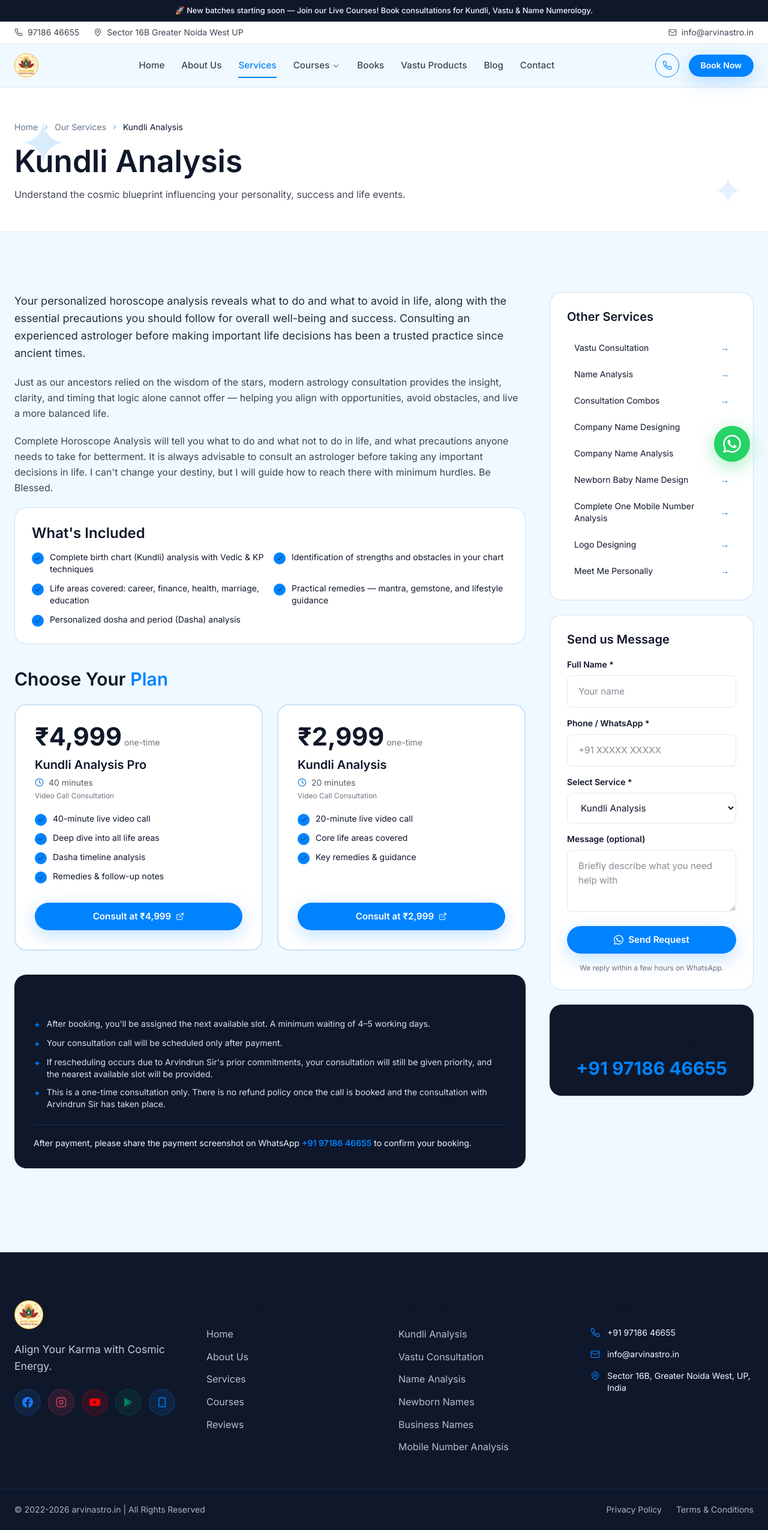
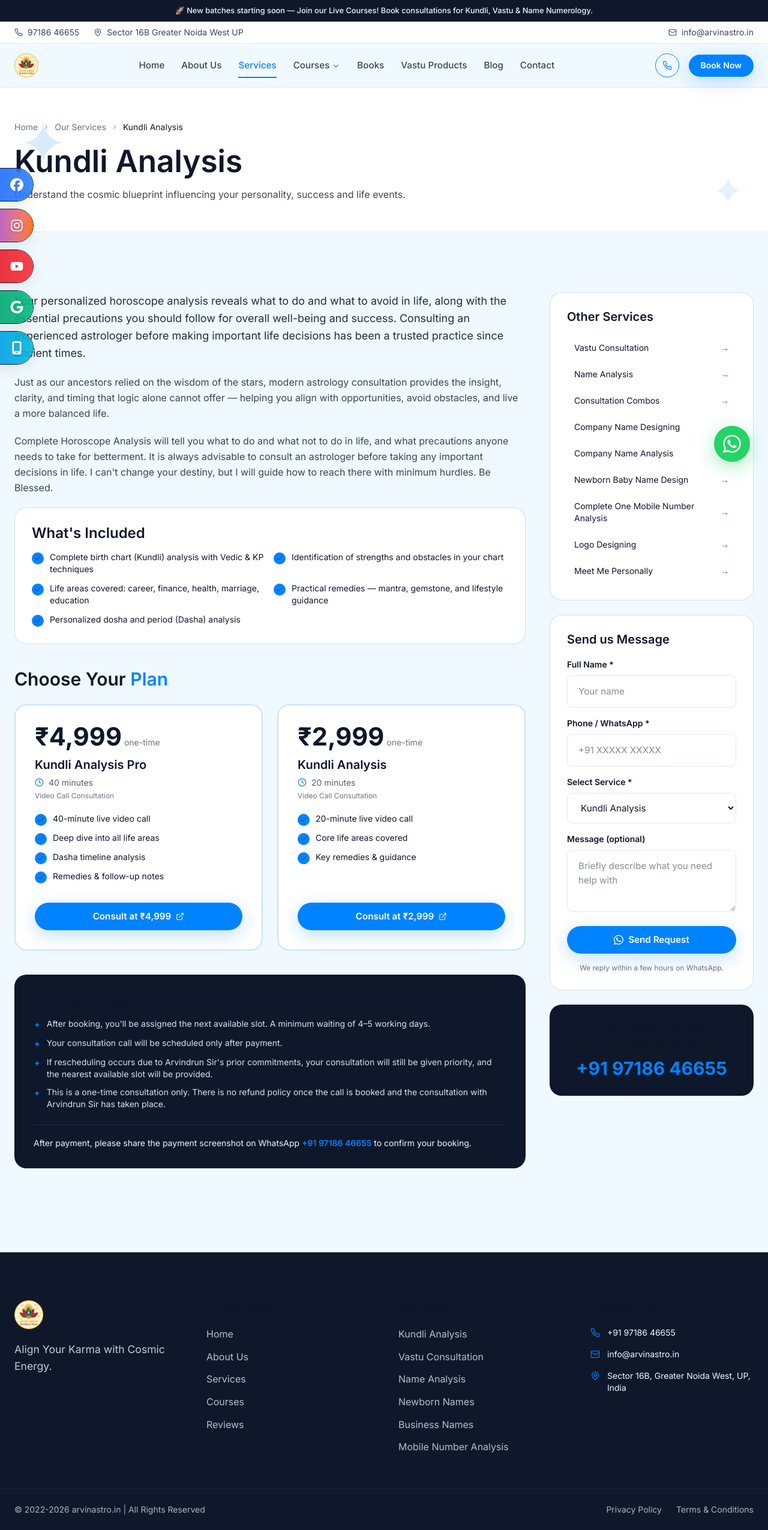
Before and after one commit to kjassi435/ASTROLOGY, a Next.js app: page /services/kundli-analysis in a window 1280 px wide. Shown: the whole page at 60% size. Built offline with nearby package versions, Linux system fonts and the light colour scheme.

Commit message:
feat: floating social links panel, remove footer social icons

```diff
--- a/app/layout.tsx
+++ b/app/layout.tsx
@@ -3,6 +3,7 @@
 import "./globals.css";
 import { Header } from "@/components/Header";
 import { Footer, FloatingWidgets } from "@/components/Footer";
+import { SocialLinks } from "@/components/SocialLinks";
 import { Preloader } from "@/components/Preloader";
 import { BRAND } from "@/lib/site";
 
@@ -51,6 +52,7 @@
         <main className="min-h-screen">{children}</main>
         <Footer />
         <FloatingWidgets />
+        <SocialLinks />
       </body>
     </html>
   );
--- a/components/Footer.tsx
+++ b/components/Footer.tsx
@@ -2,24 +2,8 @@
 
 import { useEffect, useState } from "react";
 import Link from "next/link";
-import { BRAND, CONTACT, COPYRIGHT, FOOTER_LINKS, FOOTER_SERVICES, LEGAL, SOCIALS } from "@/lib/site";
-import { IconFacebook, IconInstagram, IconMail, IconPhone, IconPin, IconWhatsApp, IconYouTube, IconGooglePlay, IconMobileApp, IconArrowUp } from "./Icons";
-
-const SOCIAL_ICONS: Record<string, React.ReactNode> = {
-  Facebook: <IconFacebook size={18} />,
-  Instagram: <IconInstagram size={18} />,
-  YouTube: <IconYouTube size={18} />,
-  "Google Play": <IconGooglePlay size={18} />,
-  "Mobile App": <IconMobileApp size={18} />,
-};
-
-const SOCIAL_COLORS: Record<string, string> = {
-  Facebook: "#1877F2",
-  Instagram: "#E4405F",
-  YouTube: "#FF0000",
-  "Google Play": "#01875F",
-  "Mobile App": "#0083FE",
-};
+import { BRAND, CONTACT, COPYRIGHT, FOOTER_LINKS, FOOTER_SERVICES, LEGAL } from "@/lib/site";
+import { IconMail, IconPhone, IconPin, IconWhatsApp, IconArrowUp } from "./Icons";
 
 export function Footer() {
   return (
@@ -31,26 +15,6 @@
             <img src="/images/logo.png" alt="Arvin Astro" style={{ width: 48, height: 48, objectFit: "contain" }} />
           </div>
           <p className="text-[1.1rem] opacity-80 mb-6">{BRAND.tagline}</p>
-          <div className="flex gap-3 flex-wrap">
-            {SOCIALS.map((s) => (
-              <a
-                key={s.name}
-                href={s.href}
-                target={s.href.startsWith("http") ? "_blank" : undefined}
-                rel="noreferrer"
-                aria-label={s.name}
-                title={s.name}
-                className="w-11 h-11 rounded-full border border-white/20 flex items-center justify-center transition hover:-translate-y-1 hover:shadow-lg"
-                style={{
-                  backgroundColor: `${SOCIAL_COLORS[s.name]}20`,
-                  color: SOCIAL_COLORS[s.name],
-                  borderColor: `${SOCIAL_COLORS[s.name]}40`
-                }}
-              >
-                {SOCIAL_ICONS[s.name]}
-              </a>
-            ))}
-          </div>
         </div>
 
         <div>
--- /dev/null
+++ b/components/SocialLinks.tsx
@@ -0,0 +1,189 @@
+"use client";
+
+import * as React from "react";
+import { Share2, X } from "lucide-react";
+import {
+  FaFacebook,
+  FaInstagram,
+  FaYoutube,
+  FaGoogle,
+  FaMobileScreen,
+} from "react-icons/fa6";
+
+type Platform = "facebook" | "instagram" | "youtube" | "googleplay" | "mobileapp";
+
+interface SocialLink {
+  platform: Platform;
+  href: string;
+}
+
+interface PlatformStyle {
+  label: string;
+  icon: React.ComponentType<{ size?: number; className?: string }>;
+  gradient: string;
+  hoverGradient: string;
+}
+
+const PLATFORM_STYLES: Record<Platform, PlatformStyle> = {
+  facebook: {
+    label: "Facebook",
+    icon: FaFacebook,
+    gradient: "from-blue-700 to-blue-500",
+    hoverGradient: "from-blue-600 to-blue-400",
+  },
+  instagram: {
+    label: "Instagram",
+    icon: FaInstagram,
+    gradient: "from-pink-600 via-purple-600 to-orange-500",
+    hoverGradient: "from-pink-500 via-purple-500 to-orange-400",
+  },
+  youtube: {
+    label: "YouTube",
+    icon: FaYoutube,
+    gradient: "from-red-700 to-red-500",
+    hoverGradient: "from-red-600 to-red-400",
+  },
+  googleplay: {
+    label: "Google Play",
+    icon: FaGoogle,
+    gradient: "from-emerald-700 to-emerald-500",
+    hoverGradient: "from-emerald-600 to-emerald-400",
+  },
+  mobileapp: {
+    label: "Mobile App",
+    icon: FaMobileScreen,
+    gradient: "from-blue-600 to-cyan-500",
+    hoverGradient: "from-blue-500 to-cyan-400",
+  },
+};
+
+const SOCIAL_LINKS: SocialLink[] = [
+  { platform: "facebook", href: "https://www.facebook.com/arvinastro112/" },
+  { platform: "instagram", href: "https://www.instagram.com/arvin_astro/" },
+  { platform: "youtube", href: "https://www.youtube.com/@arvinastro" },
+  { platform: "googleplay", href: "https://play.google.com/store/apps/details?id=com.arvinastro" },
+  { platform: "mobileapp", href: "https://play.google.com/store/apps/details?id=com.arvinastro" },
+];
+
+export function SocialLinks() {
+  const [hoveredPlatform, setHoveredPlatform] = React.useState<Platform | null>(null);
+  const [mobileDockOpen, setMobileDockOpen] = React.useState(false);
+
+  return (
+    <>
+      {/* Desktop - Left side sliding panels */}
+      <div className="hidden lg:flex flex-col fixed top-[35%] left-0 z-40">
+        <ul className="space-y-3">
+          {SOCIAL_LINKS.map(({ platform, href }) => {
+            const style = PLATFORM_STYLES[platform];
+            if (!style) return null;
+            const Icon = style.icon;
+
+            return (
+              <li
+                key={platform}
+                onMouseEnter={() => setHoveredPlatform(platform)}
+                onMouseLeave={() => setHoveredPlatform(null)}
+                className="group"
+              >
+                <a
+                  href={href}
+                  target="_blank"
+                  rel="noreferrer"
+                  className="flex items-center justify-between w-44 h-14 px-4 ml-[-120px]
+                             group-hover:ml-[-10px] transition-all duration-500 ease-out
+                             rounded-r-xl relative overflow-hidden border border-border
+                             bg-[hsl(var(--card))] shadow-md hover:shadow-lg"
+                >
+                  <div
+                    className={`absolute inset-0 bg-gradient-to-r ${
+                      hoveredPlatform === platform
+                        ? style.hoverGradient
+                        : style.gradient
+                    } opacity-90 transition-all duration-500`}
+                  />
+                  <span className="relative z-10 text-white font-semibold tracking-wide text-sm group-hover:tracking-widest transition-all duration-300">
+                    {style.label}
+                  </span>
+                  <Icon
+                    size={22}
+                    className="relative z-10 text-white drop-shadow-sm group-hover:scale-125 transition-transform duration-500"
+                  />
+                </a>
+              </li>
+            );
+          })}
+        </ul>
+      </div>
+
+      {/* Mobile - Floating dock */}
+      <div className="lg:hidden fixed bottom-6 right-6 z-50">
+        {mobileDockOpen && (
+          <div
+            className="fixed inset-0 bg-black/40 backdrop-blur-sm"
+            onClick={() => setMobileDockOpen(false)}
+          />
+        )}
+
+        <div className="relative">
+          <div
+            className={`absolute bottom-20 right-0 flex flex-col-reverse gap-3 transition-all duration-500 ${
+              mobileDockOpen
+                ? "opacity-100 translate-y-0"
+                : "opacity-0 translate-y-8 pointer-events-none"
+            }`}
+          >
+            {SOCIAL_LINKS.map(({ platform, href }, index) => {
+              const style = PLATFORM_STYLES[platform];
+              if (!style) return null;
+              const Icon = style.icon;
+              return (
+                <a
+                  key={platform}
+                  href={href}
+                  target="_blank"
+                  rel="noreferrer"
+                  className="group relative ml-auto"
+                  style={{
+                    transitionDelay: mobileDockOpen ? `${index * 50}ms` : "0ms",
+                  }}
+                >
+                  <div
+                    className={`w-14 h-14 rounded-full bg-gradient-to-br ${style.gradient}
+                               flex items-center justify-center shadow-lg hover:scale-110
+                               transition-transform duration-300 border border-border`}
+                  >
+                    <Icon size={22} className="text-white" />
+                  </div>
+                  <div className="absolute top-1/2 -translate-y-1/2 right-16
+                                  bg-gray-900 text-white text-xs font-medium px-3 py-1.5 rounded-md shadow-md
+                                  opacity-0 group-hover:opacity-100 transition-opacity whitespace-nowrap">
+                    {style.label}
+                    <div className="absolute top-1/2 -translate-y-1/2 -right-1 w-2 h-2 bg-gray-900 rotate-45" />
+                  </div>
+                </a>
+              );
+            })}
+          </div>
+
+          <button
+            onClick={() => setMobileDockOpen(!mobileDockOpen)}
+            className="relative flex items-center justify-center w-16 h-16 rounded-full shadow-2xl active:scale-95
+                       transition-all duration-300 border border-border overflow-hidden bg-gray-900"
+            aria-label="Toggle social links"
+          >
+            <div className="relative z-10">
+              {mobileDockOpen ? (
+                <X size={24} className="text-white" />
+              ) : (
+                <Share2 size={24} className="text-white" />
+              )}
+            </div>
+          </button>
+        </div>
+      </div>
+    </>
+  );
+}
+
+export default SocialLinks;
--- a/package.json
+++ b/package.json
@@ -13,9 +13,11 @@
     "@react-three/drei": "^10.7.7",
     "@react-three/fiber": "^9.7.0",
     "dotenv": "^17.4.2",
+    "lucide-react": "^1.30.0",
     "next": "^15.1.6",
     "react": "^19.0.0",
     "react-dom": "^19.0.0",
+    "react-icons": "^5.7.0",
     "three": "^0.185.1"
   },
   "devDependencies": {
```
Also changed, not shown: 1 other file (tests, documents, lock files or other folders).
